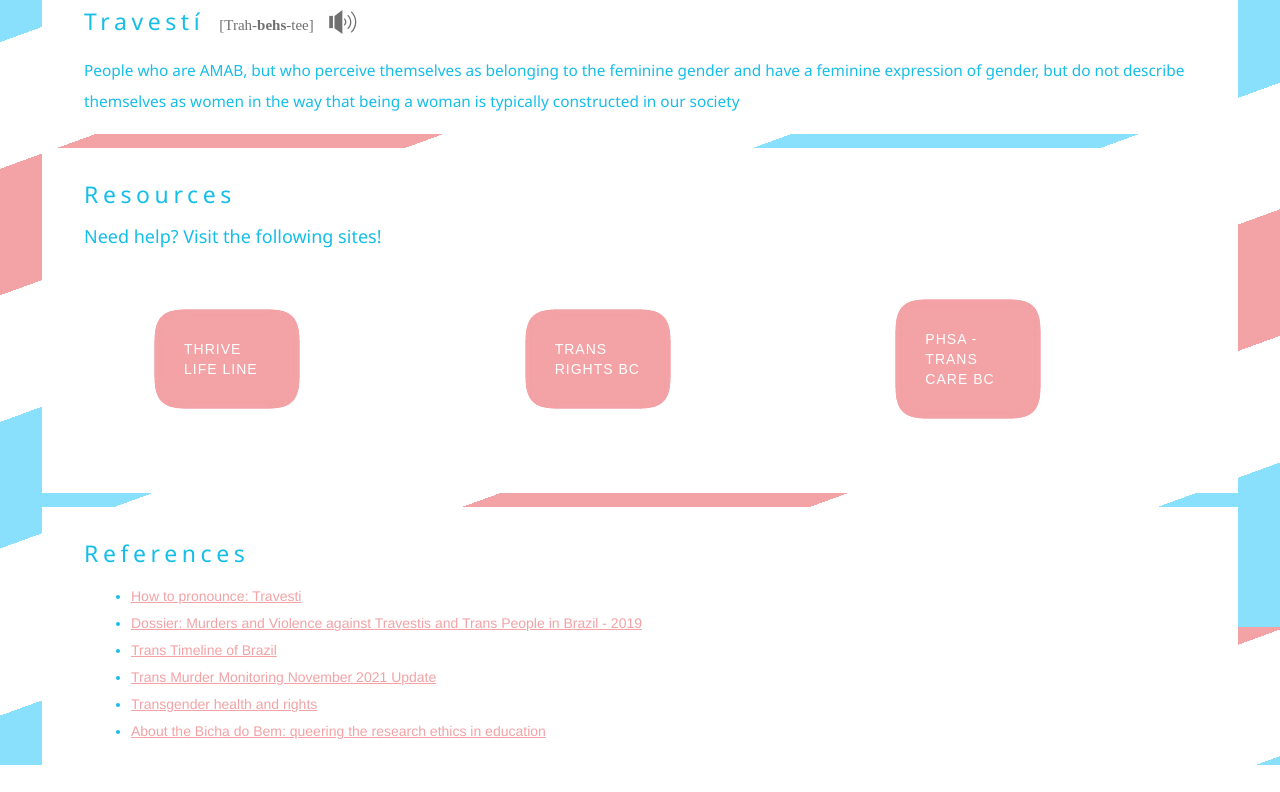
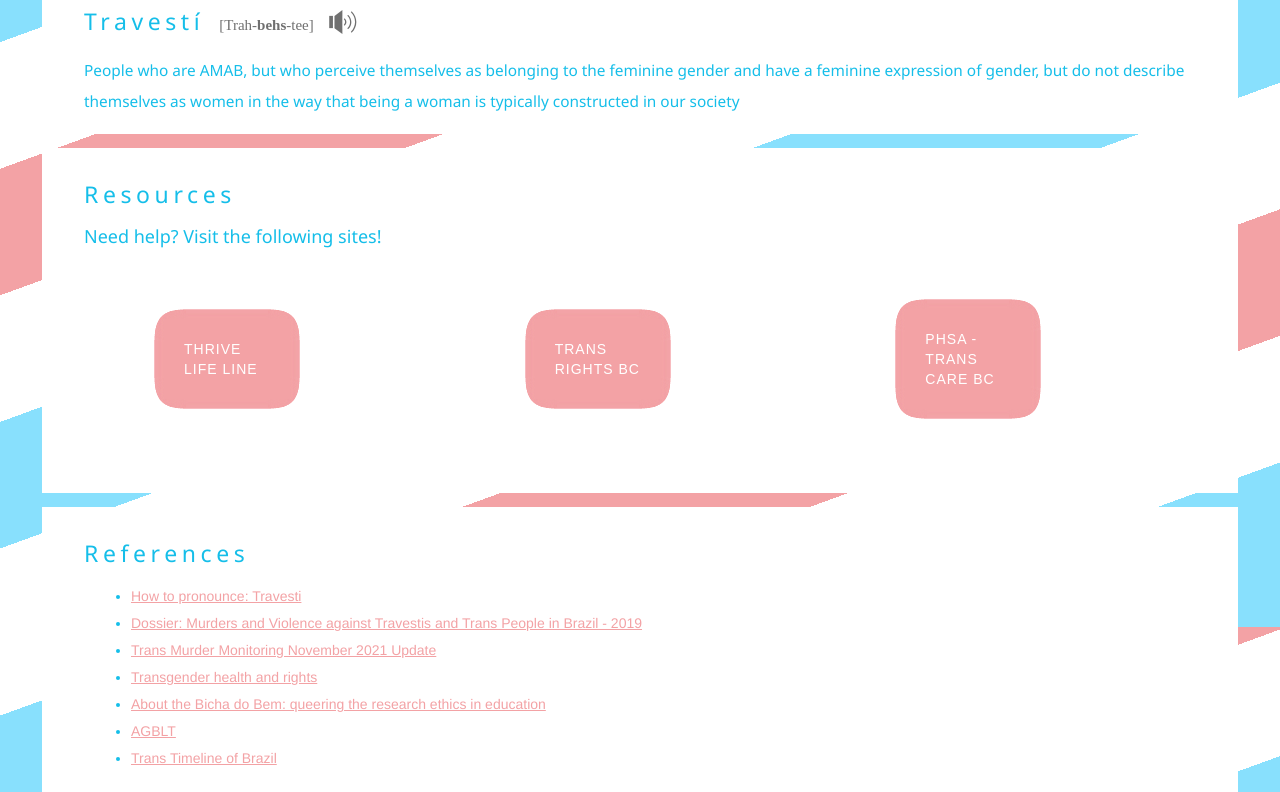
Before and after one commit to APD-F/travesti, a plain HTML site: page index.html in a window 1280 px wide. Shown: the part 173-965 px from the top of the page. Before the commit the page ends 938 px from the top, so only its background shows below. Drawn offline with nearby package versions, Linux system fonts and the light colour scheme.

Commit message:
Update index.html

```diff
--- a/index.html
+++ b/index.html
@@ -198,10 +198,13 @@
         <ul>
             <li><a href="https://www.howtopronounce.com/portuguese/travesti">How to pronounce: Travesti</a></li>
             <li><a href="https://antrabrasil.files.wordpress.com/2020/11/dossier-murders-and-violence-against-travestis-and-trans-people-in-brazil-2019.pdf">Dossier: Murders and Violence against Travestis and Trans People in Brazil - 2019</a></li>
-            <li><a href="https://futuress.org/magazine/trans-timeline/">Trans Timeline of Brazil</a></li>
             <li><a href="https://transrespect.org/en/tmm-update-tdor-2021/">Trans Murder Monitoring November 2021 Update</a></li>
             <li><a href="https://www.scielo.br/j/csp/a/4zwYRtVyMvVkhTKBhWbnTKz/?format=pdf&lang=en">Transgender health and rights</a></li>
             <li><a href="https://doaj.org/article/2faec6694ff84a5b969d67be06bdbc86"> About the Bicha do Bem: queering the research ethics in education </a></li>
+            <li><a href="https://www.abglt.org/ ">AGBLT</a></li>
+            <li><a href="https://futuress.org/magazine/trans-timeline/">Trans Timeline of Brazil</a></li>
+
+
 
 
         </ul>
```
